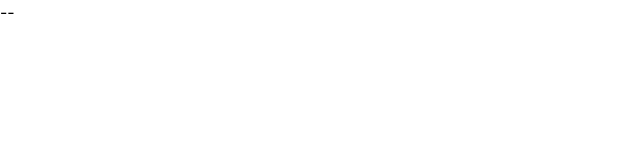
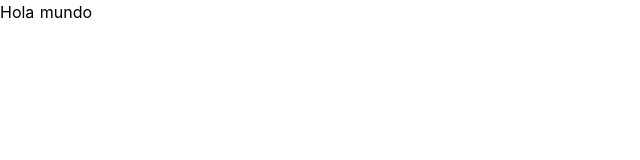
Before and after one commit to alexandreargm/portafolio, a Nuxt app: page / in a window 1280 px wide. Shown: the top 160 px of the page, without its empty margins (0-640 px from the left). Built offline with nearby package versions, Linux system fonts and the light colour scheme.

Commit message:
Update index.vue

```diff
--- a/pages/index.vue
+++ b/pages/index.vue
@@ -1,7 +1,7 @@
 <template>
   <div class="container">
     <div>
-      --
+      Hola mundo
     </div>
   </div>
 </template>
```
